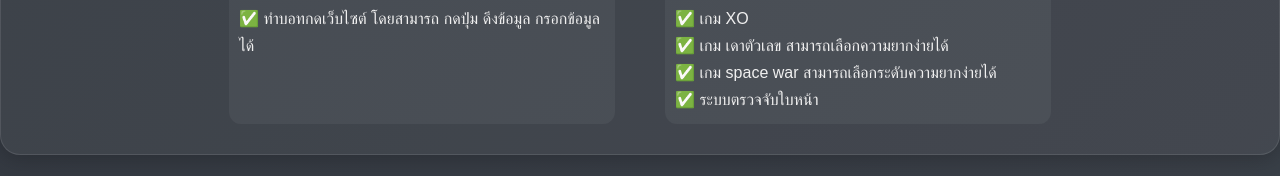
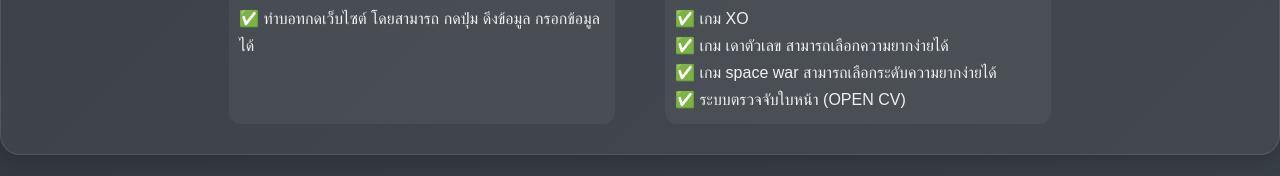
Before and after one commit to tam15216/portfolio, a plain HTML site: page index.html in a window 1280 px wide. Shown: the part 2075-2251 px from the top of the page. Drawn offline with nearby package versions, Linux system fonts and the light colour scheme.

Commit message:
Update index.html

```diff
--- a/index.html
+++ b/index.html
@@ -143,7 +143,7 @@
                         <p>✅ เกม XO</p>
                         <p>✅ เกม เดาตัวเลข สามารถเลือกความยากง่ายได้</p>
                         <p>✅ เกม space war สามารถเลือกระดับความยากง่ายได้</p>
-                        <p>✅ ระบบตรวจจับใบหน้า</p>
+                        <p>✅ ระบบตรวจจับใบหน้า (OPEN CV)</p>
                     </div>
                 </div>
             </div>
```
